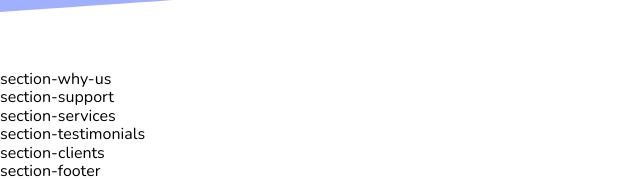
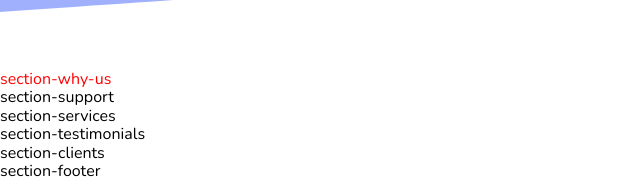
Before and after one commit to adzapol/Web_Hosting, a website: page index.html in a window 1280 px wide. Shown: the part 730-909 px from the top of the page, 0-640 px from the left. Drawn offline with nearby package versions, Linux system fonts and the light colour scheme; files that its build step writes are made by us from their sources.

Commit message:
Добавлен color блоку why-us

```diff
--- a/scss/style.scss
+++ b/scss/style.scss
@@ -191,7 +191,9 @@ input {
 // === / header ===
 
 // === why-us ===
-.section-why-us {}
+.section-why-us {
+    color: red;
+}
 // === / why-us ===
 
 // === support ===
```
